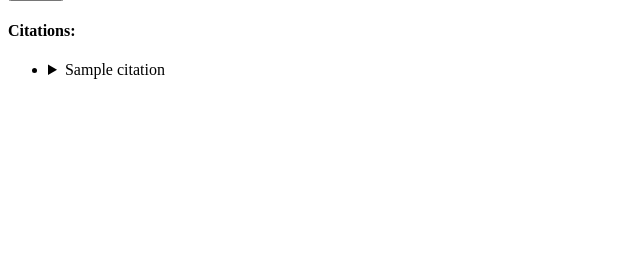
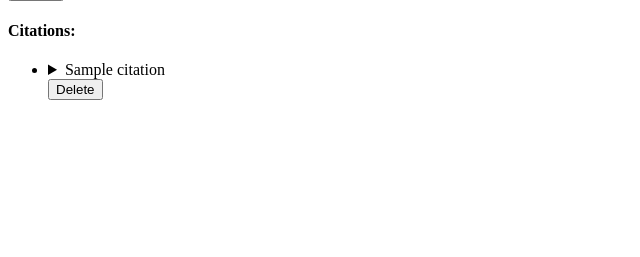
Before and after one commit to HackTastic5/miniprojekti, a Flask app: template src/templates/index.html in a window 1280 px wide. Shown: the part 348-605 px from the top of the page, without its empty margins (0-640 px from the left). Run offline with Flask 3, Linux system fonts and the light colour scheme; the template is opened without the code that fills it: most values are stand-ins (such as "Sample title", 1, 10 or a date in 2020).

Commit message:
Implement basic delete citation function

```diff
--- a/src/app.py
+++ b/src/app.py
@@ -4,6 +4,7 @@ from repositories.citation_repository import (
     get_citations,
     create_citation,
     get_citation_types,
+    delete_citation
 )
 from config import app, test_env
 from util import validate_field
@@ -55,6 +56,12 @@ def citation_creation():
         flash(str(error))
         return redirect("/")
 
+@app.route("/delete_citation", methods=["POST"])
+def citation_deletion():
+    citation_id = request.form.get("citation_id")
+    delete_citation(citation_id)
+
+    return redirect("/")
 
 # testausta varten oleva reitti
 if test_env:
--- a/src/repositories/citation_repository.py
+++ b/src/repositories/citation_repository.py
@@ -37,6 +37,11 @@ def create_citation(citation_type, fields):
     print(fields)
     db.session.commit()
 
+
+def delete_citation(id):
+    sql = text("DELETE FROM citations WHERE id=:id;")
+    db.session.execute(sql, {"id":id})
+    db.session.commit()
 
 # This has to be relocated
 def get_citation_types():
--- a/src/templates/index.html
+++ b/src/templates/index.html
@@ -61,7 +61,13 @@ Citation app
   {% for citation in citations %}
   <li style="margin-bottom: 1rem;">
     <details>
-      <summary>{{citation}}</summary>
+      <summary>
+        {{citation}}
+        <form action="/delete_citation" method="post">
+          <input type="hidden" name="citation_id" value="{{ citation.id }}">
+          <input type="submit" value="Delete">
+        </form>
+      </summary>
       <div style="margin-left: 20px; margin-top: 5px;">
         <p><strong>Author:</strong> {{citation.author}}</p>
         <p><strong>Year:</strong> {{citation.year}}</p>
```
